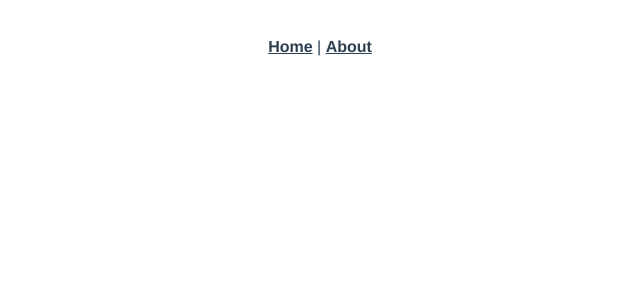
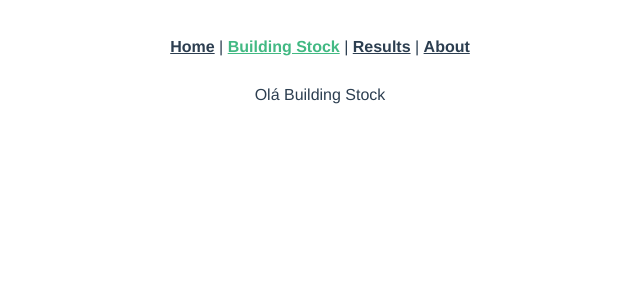
Before and after one commit to garug/vue-conceitos, a Vue app: page /#/building-stock in a window 1280 px wide. Before the commit this address had no page. Shown: the top 300 px of the page, without its empty margins (320-960 px from the left). Built offline with nearby package versions, Linux system fonts and the light colour scheme.

Commit message:
Versão inicial de páginas

```diff
--- a/src/App.vue
+++ b/src/App.vue
@@ -1,9 +1,11 @@
 <template>
   <div id="nav">
     <router-link to="/">Home</router-link> |
+    <router-link to="/building-stock">Building Stock</router-link> |
+    <router-link to="/forecast">Results</router-link> |
     <router-link to="/about">About</router-link>
   </div>
-  <router-view/>
+  <router-view />
 </template>
 
 <style>
--- a/src/router/index.ts
+++ b/src/router/index.ts
@@ -1,25 +1,38 @@
-import { createRouter, createWebHashHistory, RouteRecordRaw } from 'vue-router'
-import Home from '../views/Home.vue'
+import { createRouter, createWebHashHistory, RouteRecordRaw } from "vue-router";
+import Home from "../views/Home.vue";
+import BuildingStock from "../views/BuildingStock.vue";
+import Results from "../views/Results.vue";
 
 const routes: Array<RouteRecordRaw> = [
   {
-    path: '/',
-    name: 'Home',
-    component: Home
+    path: "/",
+    name: "Home",
+    component: Home,
   },
   {
-    path: '/about',
-    name: 'About',
+    path: "/about",
+    name: "About",
     // route level code-splitting
     // this generates a separate chunk (about.[hash].js) for this route
     // which is lazy-loaded when the route is visited.
-    component: () => import(/* webpackChunkName: "about" */ '../views/About.vue')
-  }
-]
+    component: () =>
+      import(/* webpackChunkName: "about" */ "../views/About.vue"),
+  },
+  {
+    path: "/building-stock",
+    name: "Building Stock",
+    component: BuildingStock,
+  },
+  {
+    path: "/forecast",
+    name: "Results",
+    component: Results,
+  },
+];
 
 const router = createRouter({
   history: createWebHashHistory(),
-  routes
-})
+  routes,
+});
 
-export default router
+export default router;
--- /dev/null
+++ b/src/views/BuildingStock.vue
@@ -0,0 +1,11 @@
+<template> Olá Building Stock</template>
+
+<script lang="ts">
+import { defineComponent } from "vue";
+
+const BuildingStock = defineComponent({
+  name: "BuildingStock",
+});
+
+export default BuildingStock;
+</script>
--- /dev/null
+++ b/src/views/Results.vue
@@ -0,0 +1,11 @@
+<template> Olá Results </template>
+
+<script lang="ts">
+import { defineComponent } from "vue";
+
+const Results = defineComponent({
+  name: "Results",
+});
+
+export default Results;
+</script>
```
